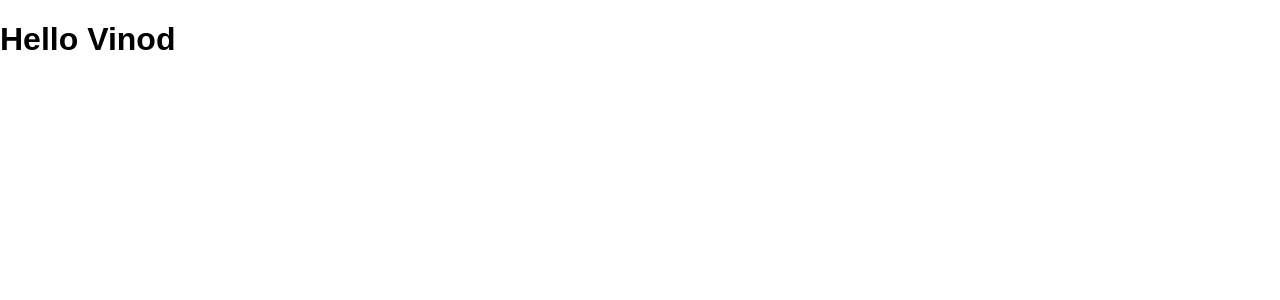
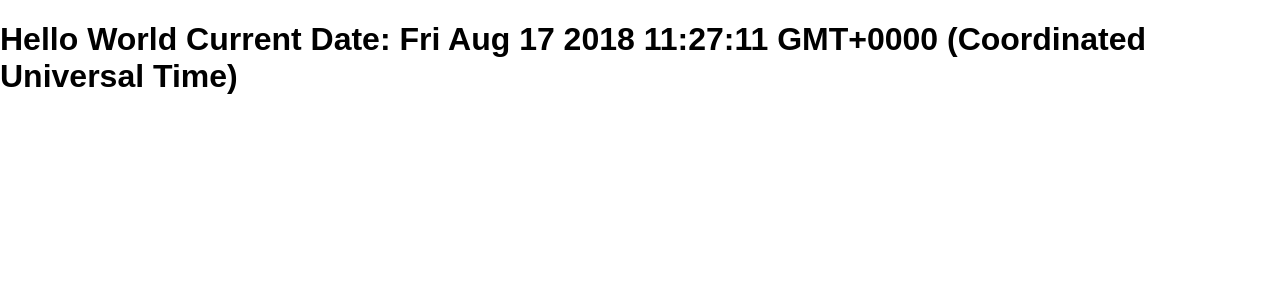
Before and after one commit to Vino16491/tvseries, a React (Create React App) app: page / in a window 1280 px wide. Shown: the top 300 px of the page. Built offline with nearby package versions, Linux system fonts and the light colour scheme.

Commit message:
basic funciton created and tested

```diff
--- a/src/index.js
+++ b/src/index.js
@@ -5,7 +5,12 @@ import App from './App';
 import registerServiceWorker from './registerServiceWorker';
 
 
-const greeting = React.createElement('h1', {}, "Hello Vinod")
+const getCurrentDate = () => {
+    const date = new Date();
+    return date.toString();
+}
+
+const greeting = <h1> Hello World Current Date: {getCurrentDate()}</h1>
 
 ReactDOM.render(greeting, document.getElementById('root'));
 registerServiceWorker();
```
